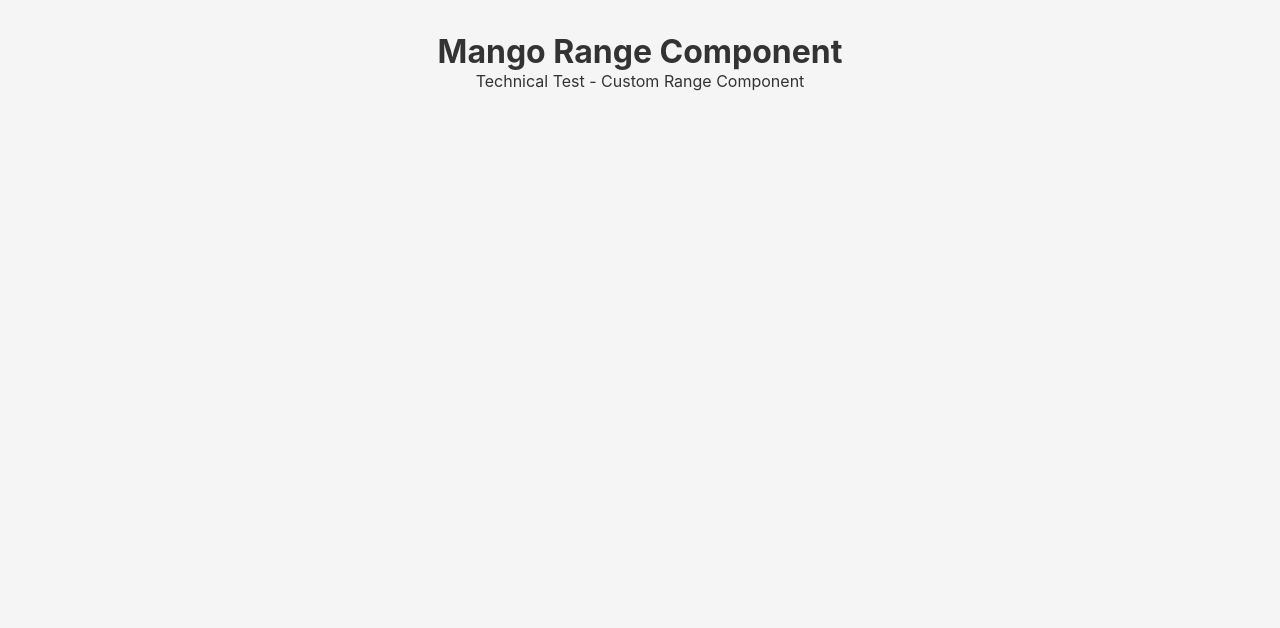
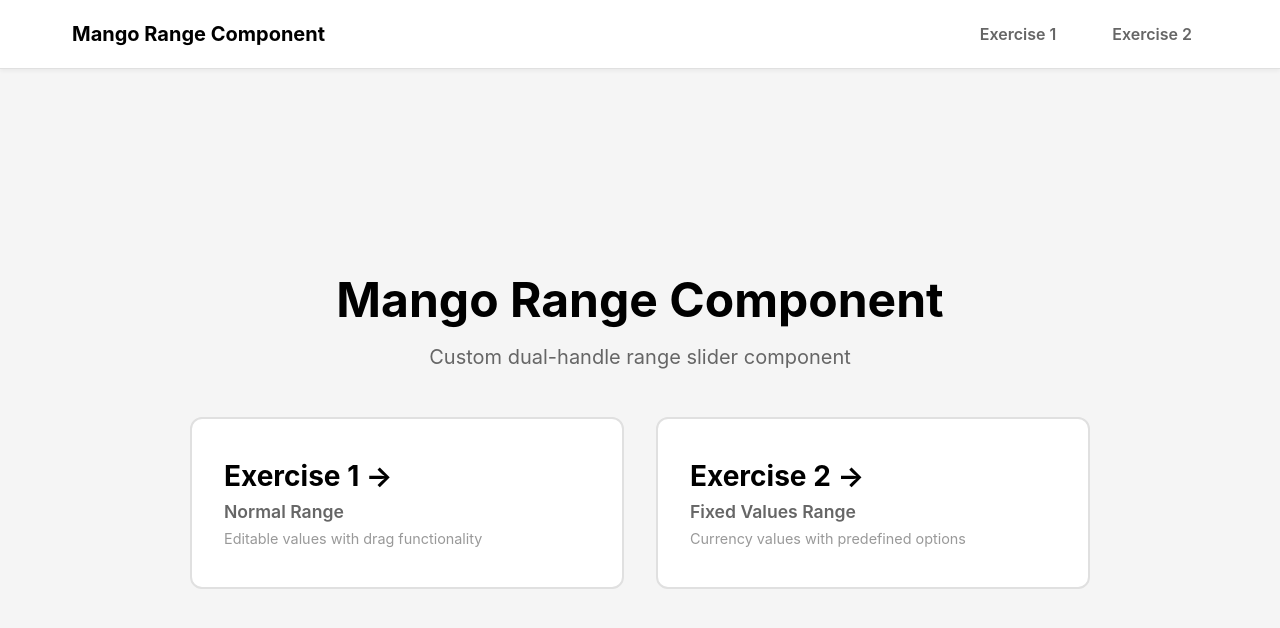
Before and after one commit to mcallejo-10/range-component, a Next.js app: page / in a window 1280 px wide. Shown: the top 628 px of the page. Built offline with nearby package versions, Linux system fonts and the light colour scheme.

Commit message:
feat: add navigation bar and improve home page
- Add sticky navbar with links to exercises
- Improve home page with cards for each exercise
- Add hover effects and professional styling
- Enable easy navigation between pages

```diff
--- a/src/app/globals.css
+++ b/src/app/globals.css
@@ -24,3 +24,52 @@ a {
   color: inherit;
   text-decoration: none;
 }
+
+/* Navbar */
+.navbar {
+  background-color: white;
+  border-bottom: 1px solid #e0e0e0;
+  padding: 1rem 0;
+  position: sticky;
+  top: 0;
+  z-index: 100;
+  box-shadow: 0 2px 4px rgba(0, 0, 0, 0.05);
+}
+
+.nav-container {
+  max-width: 1200px;
+  margin: 0 auto;
+  padding: 0 2rem;
+  display: flex;
+  justify-content: space-between;
+  align-items: center;
+}
+
+.nav-brand {
+  font-size: 1.25rem;
+  font-weight: 700;
+  color: #000;
+  transition: color 0.2s;
+}
+
+.nav-brand:hover {
+  color: #007bff;
+}
+
+.nav-links {
+  display: flex;
+  gap: 1.5rem;
+}
+
+.nav-link {
+  padding: 0.5rem 1rem;
+  border-radius: 4px;
+  font-weight: 600;
+  color: #666;
+  transition: all 0.2s;
+}
+
+.nav-link:hover {
+  background-color: #f0f0f0;
+  color: #000;
+}
--- a/src/app/layout.tsx
+++ b/src/app/layout.tsx
@@ -1,4 +1,5 @@
 import type { Metadata } from 'next'
+import Link from 'next/link'
 import './globals.css'
 
 export const metadata: Metadata = {
@@ -14,6 +15,21 @@ export default function RootLayout({
   return (
     <html lang="es">
       <body>
+        <nav className="navbar">
+          <div className="nav-container">
+            <Link href="/" className="nav-brand">
+              Mango Range Component
+            </Link>
+            <div className="nav-links">
+              <Link href="/exercise1" className="nav-link">
+                Exercise 1
+              </Link>
+              <Link href="/exercise2" className="nav-link">
+                Exercise 2
+              </Link>
+            </div>
+          </div>
+        </nav>
         {children}
       </body>
     </html>
--- /dev/null
+++ b/src/app/page.module.css
@@ -0,0 +1,71 @@
+.main {
+  display: flex;
+  flex-direction: column;
+  justify-content: center;
+  align-items: center;
+  min-height: calc(100vh - 80px);
+  padding: 2rem;
+}
+
+.container {
+  max-width: 900px;
+  width: 100%;
+  text-align: center;
+}
+
+.title {
+  font-size: 3rem;
+  margin-bottom: 1rem;
+  color: #000;
+  font-weight: 700;
+}
+
+.description {
+  font-size: 1.25rem;
+  margin-bottom: 3rem;
+  color: #666;
+}
+
+.cards {
+  display: grid;
+  grid-template-columns: repeat(auto-fit, minmax(300px, 1fr));
+  gap: 2rem;
+  margin-top: 2rem;
+}
+
+.card {
+  padding: 2.5rem 2rem;
+  border: 2px solid #e0e0e0;
+  border-radius: 12px;
+  background-color: white;
+  transition: all 0.3s ease;
+  cursor: pointer;
+  text-align: left;
+}
+
+.card:hover {
+  border-color: #c9c9c9;
+  transform: translateY(-8px);
+  box-shadow: 0 8px 24px rgba(0, 123, 255, 0.15);
+}
+
+.card h2 {
+  font-size: 1.75rem;
+  margin-bottom: 0.5rem;
+  color: #000;
+  font-weight: 700;
+}
+
+.card p {
+  color: #666;
+  font-size: 1.1rem;
+  margin-bottom: 0.5rem;
+  font-weight: 600;
+}
+
+.detail {
+  color: #999;
+  font-size: 0.9rem;
+  display: block;
+  margin-top: 0.5rem;
+}
--- a/src/app/page.tsx
+++ b/src/app/page.tsx
@@ -1,8 +1,29 @@
+import Link from 'next/link'
+import styles from './page.module.css'
+
 export default function Home() {
   return (
-    <main style={{ padding: '2rem', textAlign: 'center' }}>
-      <h1>Mango Range Component</h1>
-      <p>Technical Test - Custom Range Component</p>
+    <main className={styles.main}>
+      <div className={styles.container}>
+        <h1 className={styles.title}>Mango Range Component</h1>
+        <p className={styles.description}>
+          Custom dual-handle range slider component
+        </p>
+
+        <div className={styles.cards}>
+          <Link href="/exercise1" className={styles.card}>
+            <h2>Exercise 1 →</h2>
+            <p>Normal Range</p>
+            <span className={styles.detail}>Editable values with drag functionality</span>
+          </Link>
+
+          <Link href="/exercise2" className={styles.card}>
+            <h2>Exercise 2 →</h2>
+            <p>Fixed Values Range</p>
+            <span className={styles.detail}>Currency values with predefined options</span>
+          </Link>
+        </div>
+      </div>
     </main>
   )
 }
```
